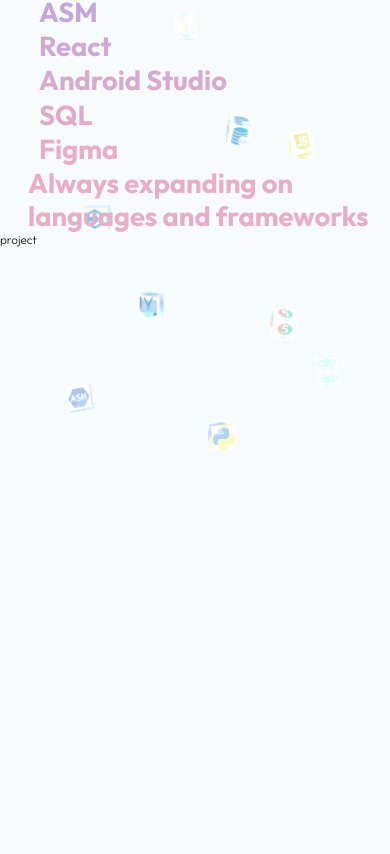
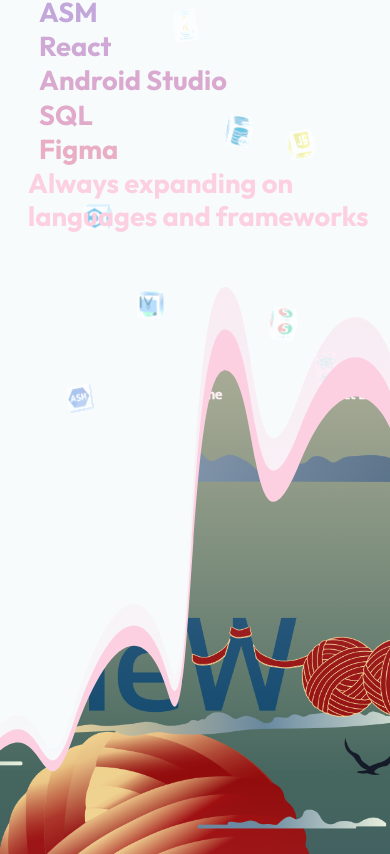
Before and after one commit to NimaShariatz/profile_page, a React (Vite) app: page / in a window 390 px wide. Shown: the part 1146-2000 px from the top of the page. Built offline with nearby package versions, Linux system fonts and the light colour scheme.

Commit message:
some setup on project section header

```diff
--- a/src/App.jsx
+++ b/src/App.jsx
@@ -1,7 +1,7 @@
 import Navigation from "./components/Navigation/Navigation.jsx"
 import Education from "./components/Education/Education.jsx"
 import Education_touchedOn from "./components/Education/Education_touchedOn.jsx"
-import Project from "./components/Project/project.jsx"
+import Project_sect from "./components/Project/Project_sect.jsx"
 
 
 const App = () => {
@@ -10,7 +10,8 @@
       <Navigation/>
       <Education/>
       <Education_touchedOn/>
-      <Project/>
+      <Project_sect/>
+
 
 
 
--- a/src/components/Education/Education.css
+++ b/src/components/Education/Education.css
@@ -1,7 +1,7 @@
 .uofa_img{
     height: 100vh;
     width: 90%;
-    clip-path: url(#clip);
+    clip-path: url(#clip_edu);
     object-fit: cover;
     transform: translate(-3px, -3px);
     z-index: 1;
@@ -11,7 +11,7 @@
     position: absolute;
     height: 100vh;
     width: 0;
-    clip-path: url(#clip);
+    clip-path: url(#clip_edu);
     transform: translate(4vw, -3px);
     z-index: 2;
     opacity: 0;
@@ -30,7 +30,7 @@
 #uofa_img_border{
     height: 100vh;
     width: 0;
-    clip-path: url(#clip);
+    clip-path: url(#clip_edu);
     object-fit: cover;
     transform: translate(-3px, -3px);
     background-color: var(--blue1);
--- a/src/components/Education/Education.jsx
+++ b/src/components/Education/Education.jsx
@@ -72,13 +72,13 @@
 
 
 
-    //if hovered on, set setIsHovered to true and change opacity
+
     const grow_uofa = () => {
 
         gsap.to("#uofa_div", { opacity: 0.5 });
     };
-    //if leaving then, set setIsHovered to false and change opacity
-    const noramlize_uofa = () => {
+
+    const normlize_uofa = () => {
 
         gsap.to("#uofa_div", { opacity: 1 });
     };
@@ -95,13 +95,13 @@
         <div id="uofa_img_border"></div>
 
         <div>
-            <div className="linear_gradient_uofa" id="uofa_div" onMouseEnter={grow_uofa} onMouseLeave={noramlize_uofa}></div>
+            <div className="linear_gradient_uofa" id="uofa_div" onMouseEnter={grow_uofa} onMouseLeave={normlize_uofa}></div>
 
             <img className="uofa_img" src={uofa_img} alt="University of Alberta"/>
             <svg className="svg">{/*thanks to https://youtu.be/ybW7yUbOHN8?si=DC9LcMDlh42DWvin*/ }
-                <clipPath id="clip" clipPathUnits="objectBoundingBox"><path d="M0.727,0.487 C0.921,0.36,0.725,0.131,1,0.001 H0.001 V1 C0.001,0.915,0.152,0.917,0.227,0.952 C0.269,0.969,0.372,1,0.453,1 C0.534,1,0.603,0.991,0.655,0.952 C0.713,0.911,0.683,0.815,0.629,0.761 C0.561,0.694,0.659,0.531,0.727,0.487"></path></clipPath>
+                <clipPath id="clip_edu" clipPathUnits="objectBoundingBox"><path d="M0.727,0.487 C0.921,0.36,0.725,0.131,1,0.001 H0.001 V1 C0.001,0.915,0.152,0.917,0.227,0.952 C0.269,0.969,0.372,1,0.453,1 C0.534,1,0.603,0.991,0.655,0.952 C0.713,0.911,0.683,0.815,0.629,0.761 C0.561,0.694,0.659,0.531,0.727,0.487"></path></clipPath>
             </svg>
-            <div className="clipped"></div>
+            <div></div>
 
 
             <div id="edu_card_container">
--- a/src/components/Education/Education_touchedOn.jsx
+++ b/src/components/Education/Education_touchedOn.jsx
@@ -269,7 +269,7 @@
                 <h1 style={{color:"#e2aaca", padding:"0.2vw", paddingLeft:"3vw"}}>SQL</h1>
                 <h1 style={{color:"#e9adc4", padding:"0.2vw", paddingLeft:"3vw"}}>Figma</h1>
 
-                <h1 style={{color:"#e9adc4", padding:"0.2vw"}}>Always expanding on languages and frameworks</h1>
+                <h1 style={{color:"#fcd0e1", padding:"0.2vw"}}>Always expanding on languages and frameworks</h1>
 
             </div>
             <canvas id="webgl"></canvas>
--- /dev/null
+++ b/src/components/Project/Project_sect.jsx
@@ -0,0 +1,91 @@
+import { useEffect, useState } from 'react';
+import gsap from "gsap";
+
+import '../Project/Project.css';
+
+import {project_pic} from "../../constants/index.js"
+
+const Project_sect = () => {
+
+    useEffect(() => {
+
+        gsap.to("#project_img_border", { height: '98%', duration: 3, ease:"back.out", delay: 1, opacity:1, onComplete: () => {
+            gsap.to("#project_img_border", { height: '91%', duration: 8, ease: "sine.inOut", yoyo: true, repeat: -1 });
+            gsap.to("#project_img_border", { height: '98%', duration: 8, ease: "sine.inOut", yoyo: true, repeat: -1, delay: 1 });
+        }});
+
+
+        gsap.to("#project_div", { height: '95%', duration: 3, ease:"back.out", delay: 1, opacity:1, onComplete: () => {
+            gsap.to("#project_div", { height: '85%', duration: 6, ease: "sine.inOut", yoyo: true, repeat: -1 });
+            gsap.to("#project_div", { height: '95%', duration: 6, ease: "sine.inOut", yoyo: true, repeat: -1, delay: 1 });
+        }});
+
+
+      }, []);
+
+
+      useEffect(() => {
+        const handleResize = () => {
+          console.log("z")
+
+        };
+
+
+        window.addEventListener('resize', handleResize);
+
+        return () => {
+          window.removeEventListener('resize', handleResize);
+        };
+      }, []);
+
+
+
+
+
+
+      const grow_project = () => {
+
+        gsap.to("#project_div", { opacity: 0.5 });
+      };
+
+      const normlize_project = () => {
+
+        gsap.to("#project_div", { opacity: 1 });
+      };
+
+
+
+
+
+
+      return (
+
+        <div style={{marginTop:"35vw"}}>
+          <div id="project_img_border"></div>
+
+          <div className="linear_gradient_project" id="project_div" onMouseEnter={grow_project} onMouseLeave={normlize_project}></div>
+
+          <img className="project_img" src={project_pic} alt="University of Alberta"/>
+          <svg className="svg">{/*thanks to https://youtu.be/ybW7yUbOHN8?si=DC9LcMDlh42DWvin*/ }
+              <clipPath id="clip_project" clipPathUnits="objectBoundingBox"><path d="M0.19,0.432 C0.109,0.541,0.117,0.406,0,0.451 V1 C0.074,0.956,0.223,1,0.316,0.92 C0.432,0.815,0.471,0.931,0.484,0.953 C0.511,0.983,0.608,0.948,0.679,0.973 C0.768,1,0.743,0.939,0.82,0.953 C0.882,0.964,0.966,0.866,1,0.815 V0.069 C0.967,0.033,0.874,-0.009,0.768,0.111 C0.636,0.26,0.665,-0.007,0.573,0.001 C0.48,0.01,0.495,0.486,0.432,0.385 C0.369,0.285,0.272,0.323,0.19,0.432"></path></clipPath>
+          </svg>
+          <div className="clipped"></div>
+
+
+
+
+
+
+          <div className='grid_container'>
+            <div>1</div>
+            <div>2</div>
+            <div>3</div>
+            <div>4</div>
+          </div>
+
+
+        </div>
+
+      )
+    }
+export default Project_sect
--- a/src/components/Project/project.css
+++ b/src/components/Project/project.css
@@ -0,0 +1,74 @@
+.project_img{
+    height: 100vh;
+    width: 100%;
+    clip-path: url(#clip_project);
+    object-fit: cover;
+    z-index: 1;
+
+}
+.linear_gradient_project{
+    position: absolute;
+    height: 0;
+    width: 100%;
+    clip-path: url(#clip_project);
+
+    z-index: 2;
+    opacity: 0;
+    transform: scaleY(1.2);
+
+    transform: translateY(1vw) scaleY(1.22);
+
+    background-image: linear-gradient(to top, #fcd0e15b,  #fcd0e10e, #fcd0e15b);
+}
+
+
+.svg{
+    position: absolute;
+    width: 0;
+    height: 0;
+}
+
+
+#project_img_border{
+    height: 0;
+    width: 100%;
+    clip-path: url(#clip_project);
+    object-fit: cover;
+    transform: translate(-3px, -3px);
+    background-color: var(--sect_color2);
+    position: absolute;
+    transform: scaleY(1.10);
+    z-index: 0;
+    opacity: 0;
+}
+
+
+
+
+
+
+
+
+
+.grid_container{
+    display: grid;
+    grid-template-rows: repeat(2, 1fr);
+    grid-template-columns: repeat(2, 1fr);
+    gap: 10px;
+    background-color: aqua;
+    padding-inline: 15px;
+}
+.grid_container div{
+    background-color: #f1f1f1;
+
+
+
+}
+
+@media (max-width: 760px) {
+    .grid_container{
+        grid-template-rows: repeat(1, 1fr);
+        grid-template-columns: repeat(1, 1fr);
+    }
+
+}
--- a/src/components/Project/project.jsx
+++ /dev/null
@@ -1,11 +0,0 @@
-import { useEffect, useState } from 'react';
-import gsap from "gsap";
-
-
-const project = () => {
-  return (
-    <div>project</div>
-  )
-}
-
-export default project
--- a/src/constants/index.js
+++ b/src/constants/index.js
@@ -15,7 +15,7 @@
 import python from "/assets/images/python_logo.png"
 import sql from "/assets/images/sql_logo.png"
 
-
+import project_header from "/assets/images/project_page.png"
 
 
 export const uofa_img = uofa;
@@ -37,3 +37,5 @@
 export const logo_junit = junit
 export const logo_python = python
 export const logo_sql = sql
+
+export const project_pic = project_header
--- a/src/index.css
+++ b/src/index.css
@@ -29,7 +29,7 @@
 
 
   --sect_color1:#80c4de;
-  --sect_color2:#e9adc4;
+  --sect_color2:#fcd0e1;
   --sect_color3:#edb563;
 
   --box_shadow:
```
Also changed, not shown: public/assets/images/project_page.png (added).
